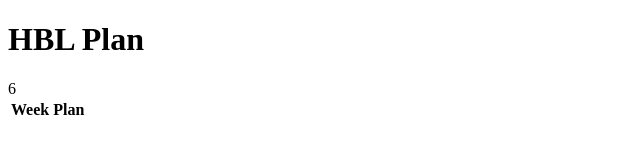
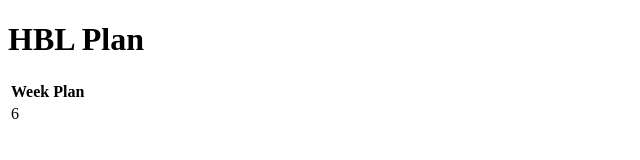
Before and after one commit to Vraidd/HBL2020, a plain HTML site: page index.html in a window 1280 px wide. Shown: the whole page, without its empty margins (0-640 px from the left). Drawn offline with Linux system fonts and the light colour scheme.

Commit message:
Update index.html

```diff
--- a/index.html
+++ b/index.html
@@ -6,15 +6,11 @@
     <h1>HBL Plan</h1>
     <table>
       <tr>
-      <th>
-        Week
-      </th>
-      <th>
-        Plan
-      </th>
+      <th>Week</th>
+      <th>Plan</th>
       </tr>
       <tr>
-        6
+        <td>6</td>
       </tr>
 
     </table>
```
